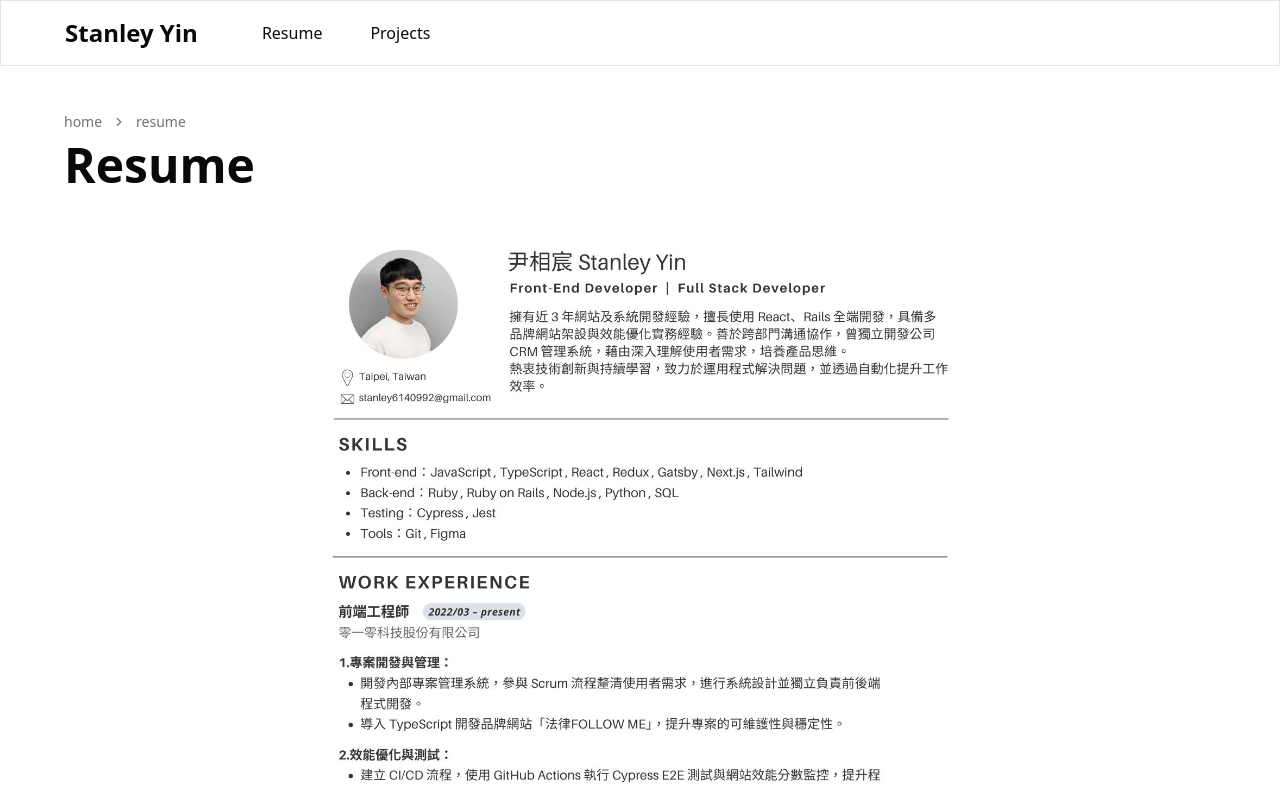
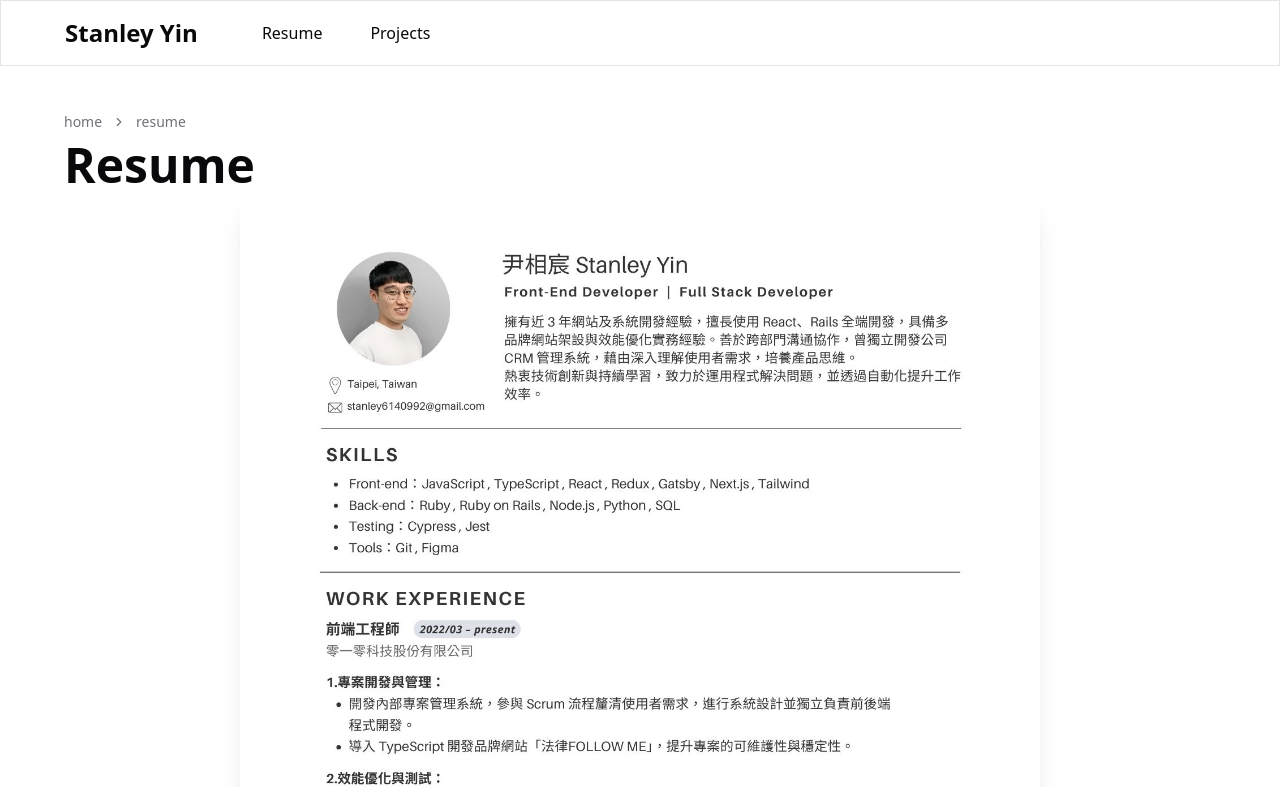
Before and after one commit to stanley-yin/my-website, a Next.js app: page /resume in a window 1280 px wide. Shown: the top 787 px of the page. Built offline with nearby package versions, Linux system fonts and the light colour scheme.

Commit message:
feat: resume image add shadow

```diff
--- a/src/app/resume/page.tsx
+++ b/src/app/resume/page.tsx
@@ -11,14 +11,13 @@ const Page = () => {
     <div className="wrapper py-6 sm:py-12">
       <CustomBreadcrumb crumbs={crumbs} />
       <h1 className="heading-1">Resume</h1>
-      <div className="relative mx-auto h-64 max-w-3xl">
       <Image
         src={"/images/Stanley_Resume.jpg"}
         alt={"resume"}
         width={800}
         height={1000}
+        className="mx-auto shadow-xl"
       />
-      </div>
     </div>
   );
 };
```
Lines whose indentation alone changed are shown as unchanged.
